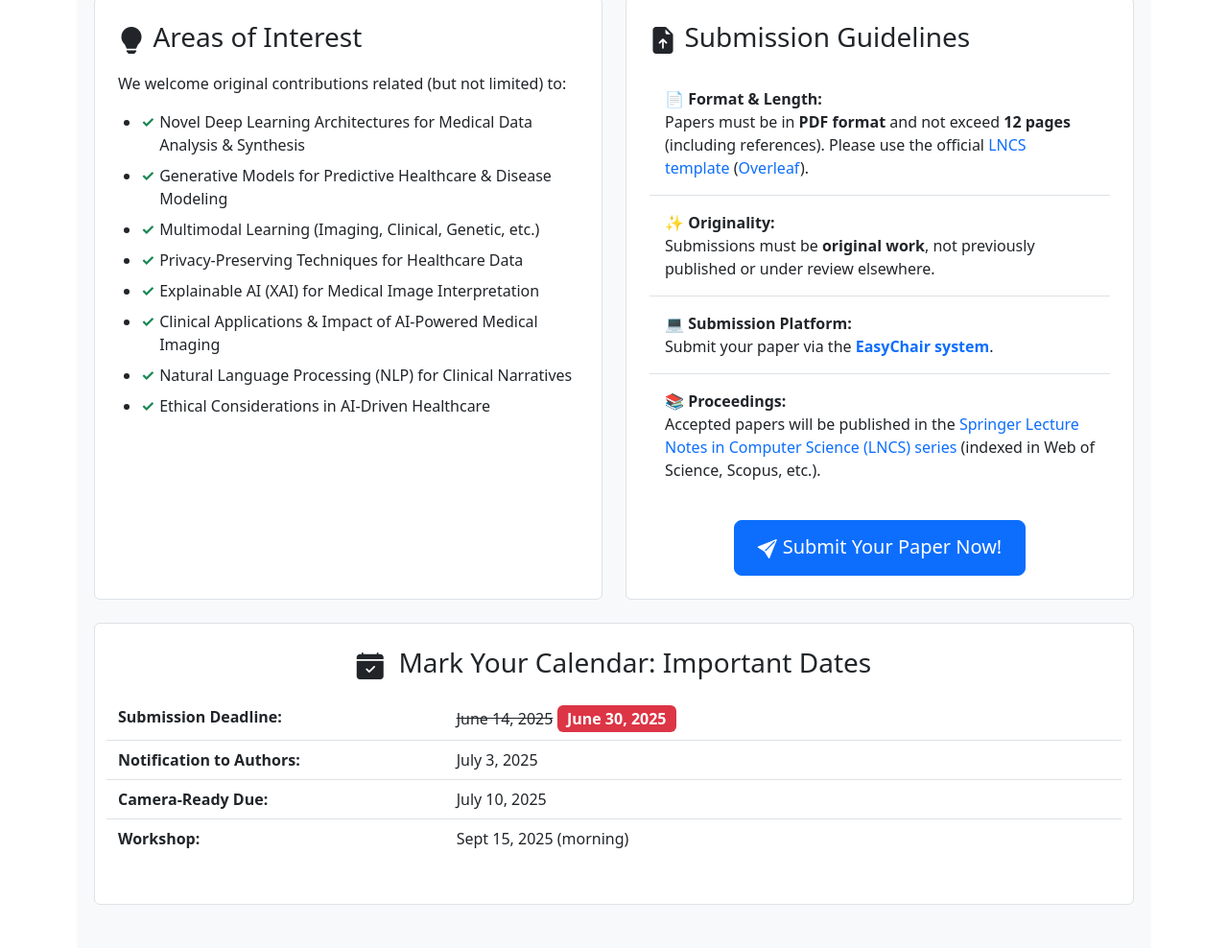
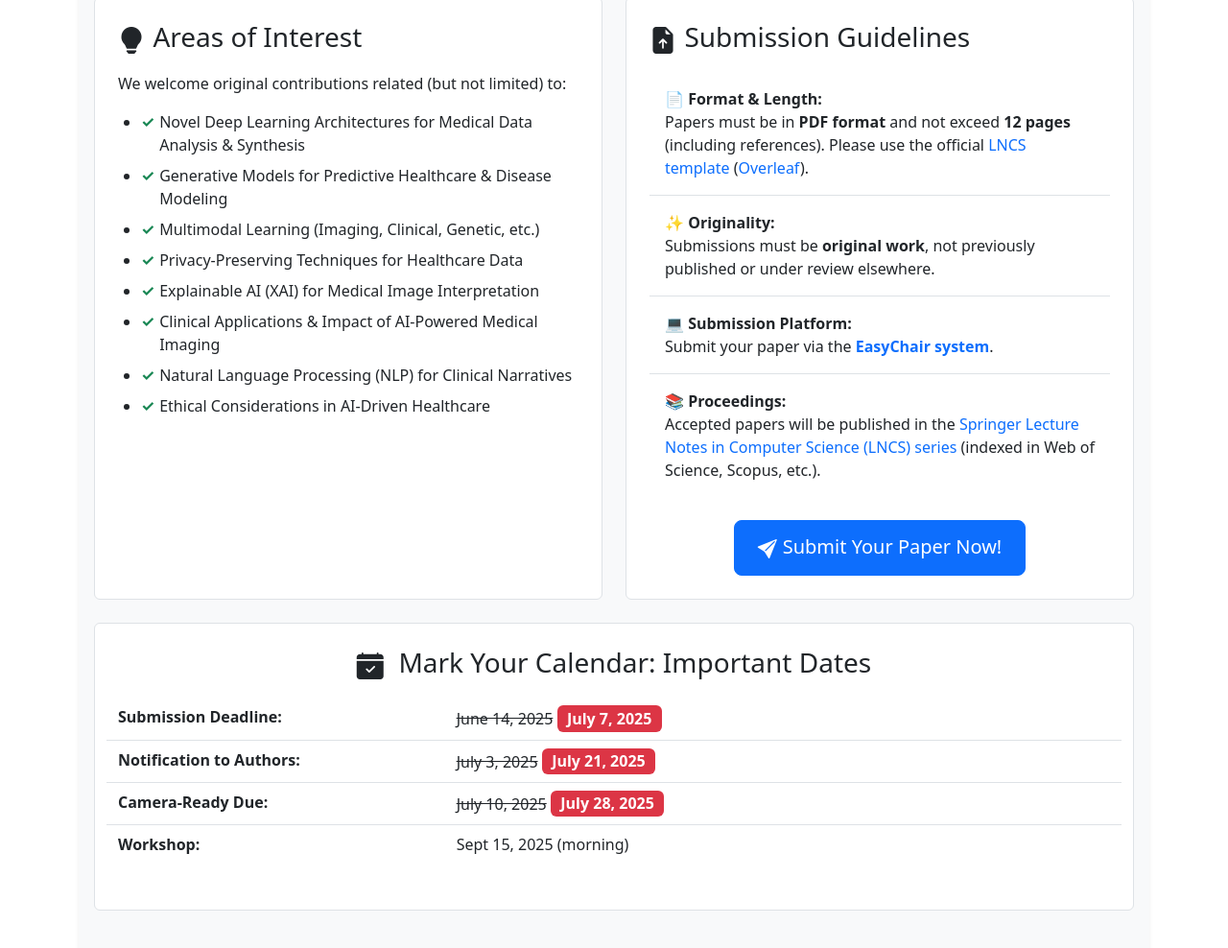
Before and after one commit to CVGMMI/CVGMMI-2025, a plain HTML site: page index.html in a window 1280 px wide. Shown: the part 1202-2190 px from the top of the page at 96% size. Drawn offline with nearby package versions, Linux system fonts and the light colour scheme.

Commit message:
update dates

```diff
--- a/index.html
+++ b/index.html
@@ -245,7 +245,7 @@
             <p class="lead">September 15, 2025</p>
             <p>Exploring innovative AI applications at the intersection of computer vision, generative models, and medical imaging.</p>
             <a href="#call-for-papers" class="btn btn-primary btn-lg mt-3">Submit Your Paper</a>
-            <p class="mt-2">Submission Deadline: <span class="fw-bold">June 30, 2025</span></p> </div>
+            <p class="mt-2">Submission Deadline: <span class="fw-bold">July 7, 2025</span></p> </div>
     </header>
 
     <main class="container">
@@ -329,13 +329,13 @@
                 <dl class="row justify-content-center text-center text-md-start">
 
                     <dt class="col-md-5 col-lg-4 fw-bold border-bottom pb-2 mb-2">Submission Deadline:</dt>
-                    <dd class="col-md-7 col-lg-8 border-bottom pb-2 mb-2"> <s>June 14, 2025</s> <span class="badge bg-danger fs-6">June 30, 2025</span></dd>
+                    <dd class="col-md-7 col-lg-8 border-bottom pb-2 mb-2"> <s>June 14, 2025</s> <span class="badge bg-danger fs-6">July 7, 2025</span></dd>
 
                     <dt class="col-md-5 col-lg-4 fw-bold border-bottom pb-2 mb-2">Notification to Authors:</dt>
-                    <dd class="col-md-7 col-lg-8 border-bottom pb-2 mb-2"><span>July 3, 2025</span></dd>
+                    <dd class="col-md-7 col-lg-8 border-bottom pb-2 mb-2"><span><s>July 3, 2025</s></span> <span class="badge bg-danger fs-6">July 21, 2025</span></dd>
 
                     <dt class="col-md-5 col-lg-4 fw-bold border-bottom pb-2 mb-2">Camera-Ready Due:</dt>
-                    <dd class="col-md-7 col-lg-8 border-bottom pb-2 mb-2"><span>July 10, 2025</span></dd>
+                    <dd class="col-md-7 col-lg-8 border-bottom pb-2 mb-2"><span><s>July 10, 2025</s></span> <span class="badge bg-danger fs-6">July 28, 2025</span></dd>
 
                     <dt class="col-md-5 col-lg-4 fw-bold pb-2">Workshop:</dt>
                     <dd class="col-md-7 col-lg-8 pb-2"><span>Sept 15, 2025 (morning)</span></dd>
```
